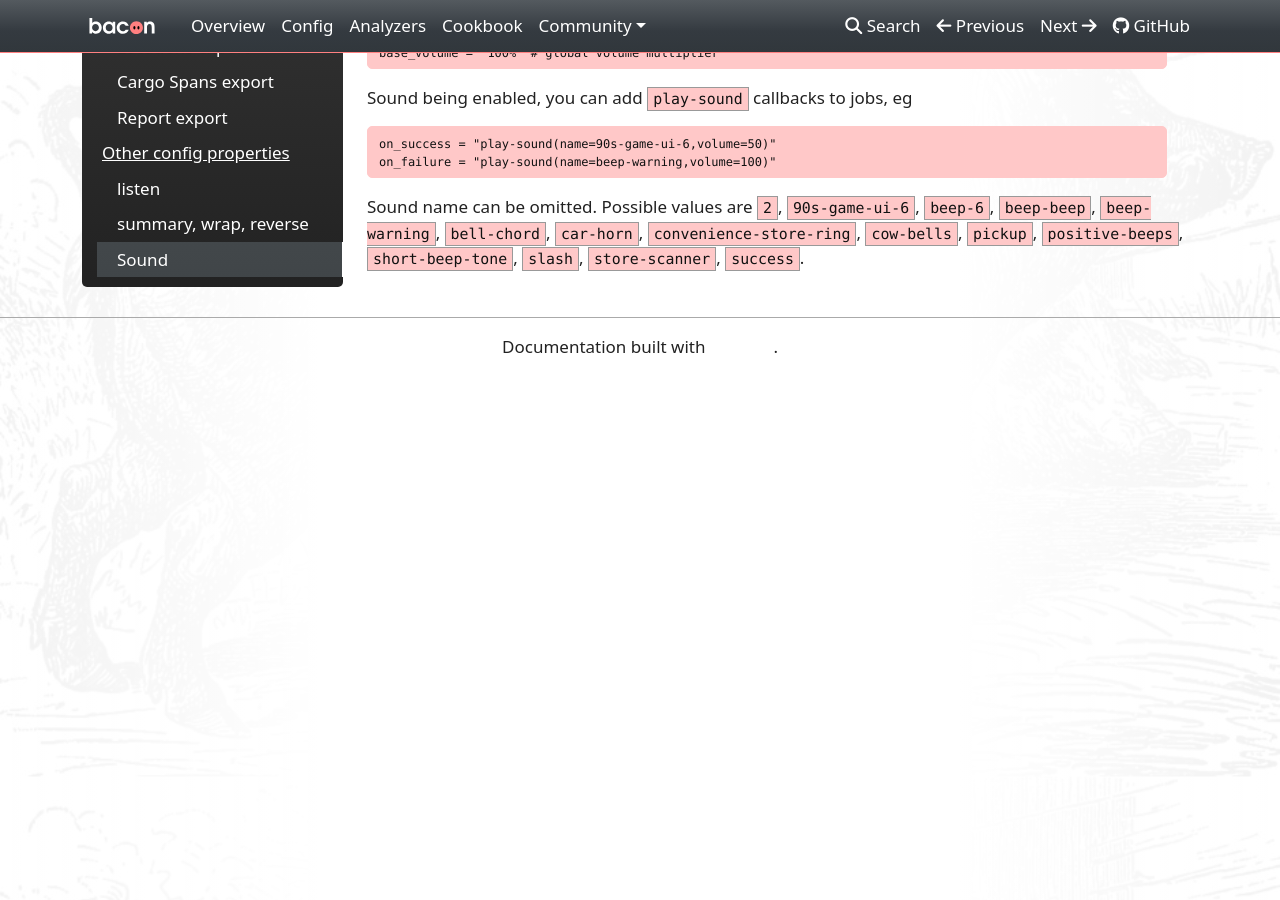
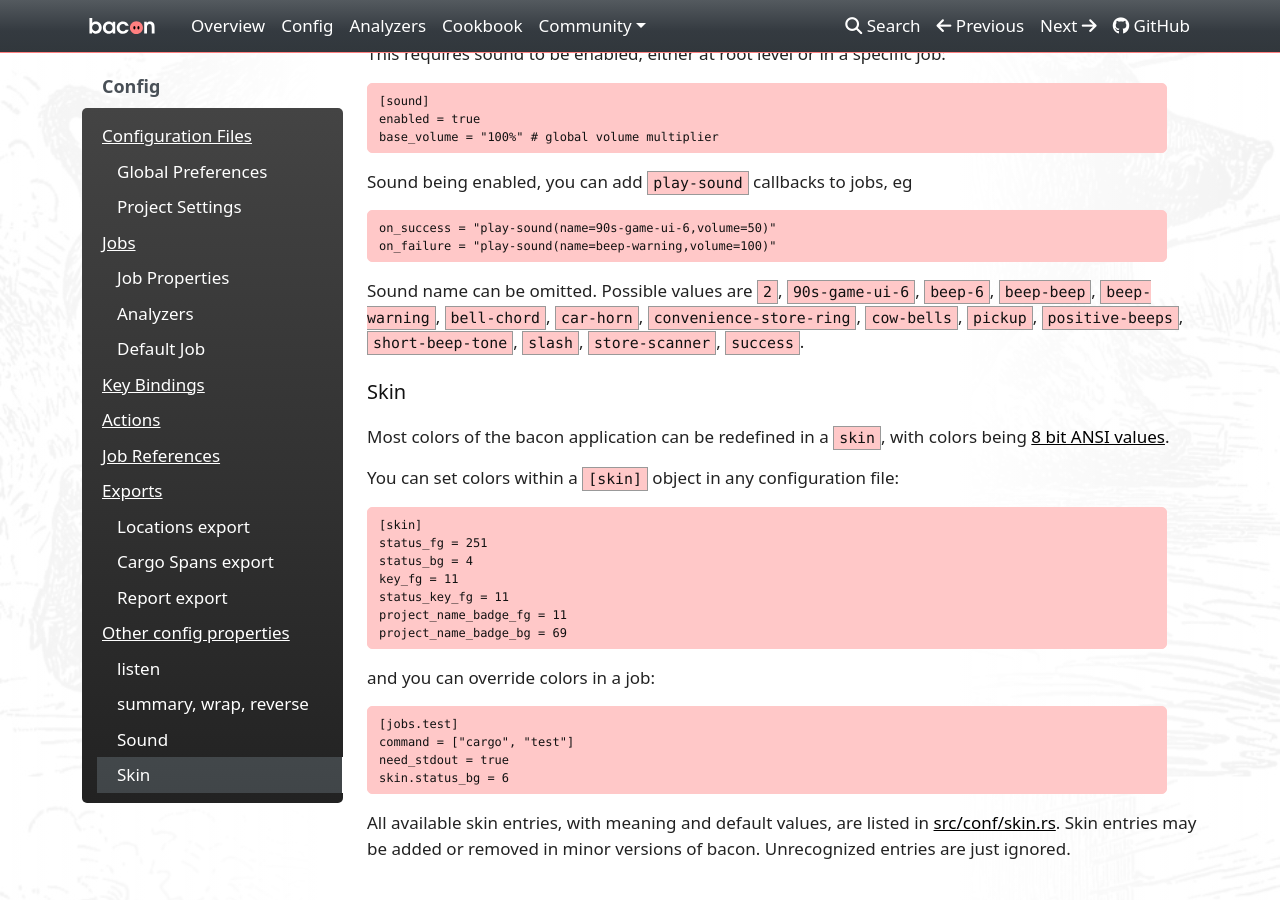
Before and after one commit to Canop/bacon, an MkDocs documentation site: the page built from website/docs/config.md, in a window 1280 px wide and 900 px high, scrolled down 8711 px. Built offline with MkDocs 1.6.1, drawn with Linux system fonts in a browser that asks for light colours; nearby versions of some CDN libraries; a style sheet for code colours, icons or effects is not loaded; before the commit the page ends 9086 px from its top, so only the background shows below that; some of the changed text lies outside the part shown.

Commit message:
skin documentation

````diff
--- a/website/docs/config.md
+++ b/website/docs/config.md
@@ -3,7 +3,7 @@
 
 All configuration files are optional but you'll probably need specific jobs for your targets, examples, etc.
 
-All accept the same properties (preferences, keybindings, jobs, etc.).
+All configuration files accept the same properties (preferences, keybindings, jobs, etc.).
 
 Bacon loads in order:
 
@@ -91,6 +91,7 @@ extraneous_args | if `false`, the action is run "as is" from `bacon.toml`, eg: n
 need_stdout |whether we need to capture stdout too (stderr is always captured) | `false`
 on_change_strategy | `wait_then_restart` or `kill_then_restart` |
 on_success | the action to run when there's no error, warning or test failures |
+skin | bacon application colors, [see below](#skin) |
 watch | a list of files and directories that will be watched if the job is run on a package. Usual source directories are implicitly included unless `default_watch` is set to false |
 workdir | overrides the execution directory |
 
@@ -287,7 +288,9 @@ Setting `listen = true` in the configuration makes bacon listen for commands on
 
 Any action that can be bound to a key can also be sent on this socket, in text, one action per line.
 
-As a convenience, bacon can also be used to send those actions, eg `bacon --send 'scroll-lines(-2)'`.
+You can use standard unix programs. For example run `socat - UNIX-CONNECT:bacon.socket` then issue actions ending in new lines.
+
+Bacon can also be used to send those actions, eg `bacon --send 'scroll-lines(-2)'`.
 
 ## summary, wrap, reverse
 
@@ -330,3 +333,30 @@ on_failure = "play-sound(name=beep-warning,volume=100)"
 ```
 
 Sound name can be omitted. Possible values are `2`, `90s-game-ui-6`, `beep-6`, `beep-beep`, `beep-warning`, `bell-chord`, `car-horn`, `convenience-store-ring`, `cow-bells`, `pickup`, `positive-beeps`, `short-beep-tone`, `slash`, `store-scanner`, `success`.
+
+## Skin
+
+Most colors of the bacon application can be redefined in a `skin`, with colors being [8 bit ANSI values](https://en.wikipedia.org/wiki/ANSI_escape_code#8-bit).
+
+You can set colors within a `[skin]` object in any configuration file:
+
+```TOML
+[skin]
+status_fg = 251
+status_bg = 4
+key_fg = 11
+status_key_fg = 11
+project_name_badge_fg = 11
+project_name_badge_bg = 69
+```
+and you can override colors in a job:
+
+```TOML
+[jobs.test]
+command = ["cargo", "test"]
+need_stdout = true
+skin.status_bg = 6
+```
+
+All available skin entries, with meaning and default values, are listed in [src/conf/skin.rs](https://github.com/Canop/bacon/blob/main/src/conf/skin.rs#62).
+Skin entries may be added or removed in minor versions of bacon. Unrecognized entries are just ignored.
````
Also changed, not shown: CHANGELOG.md, 2 other files.
